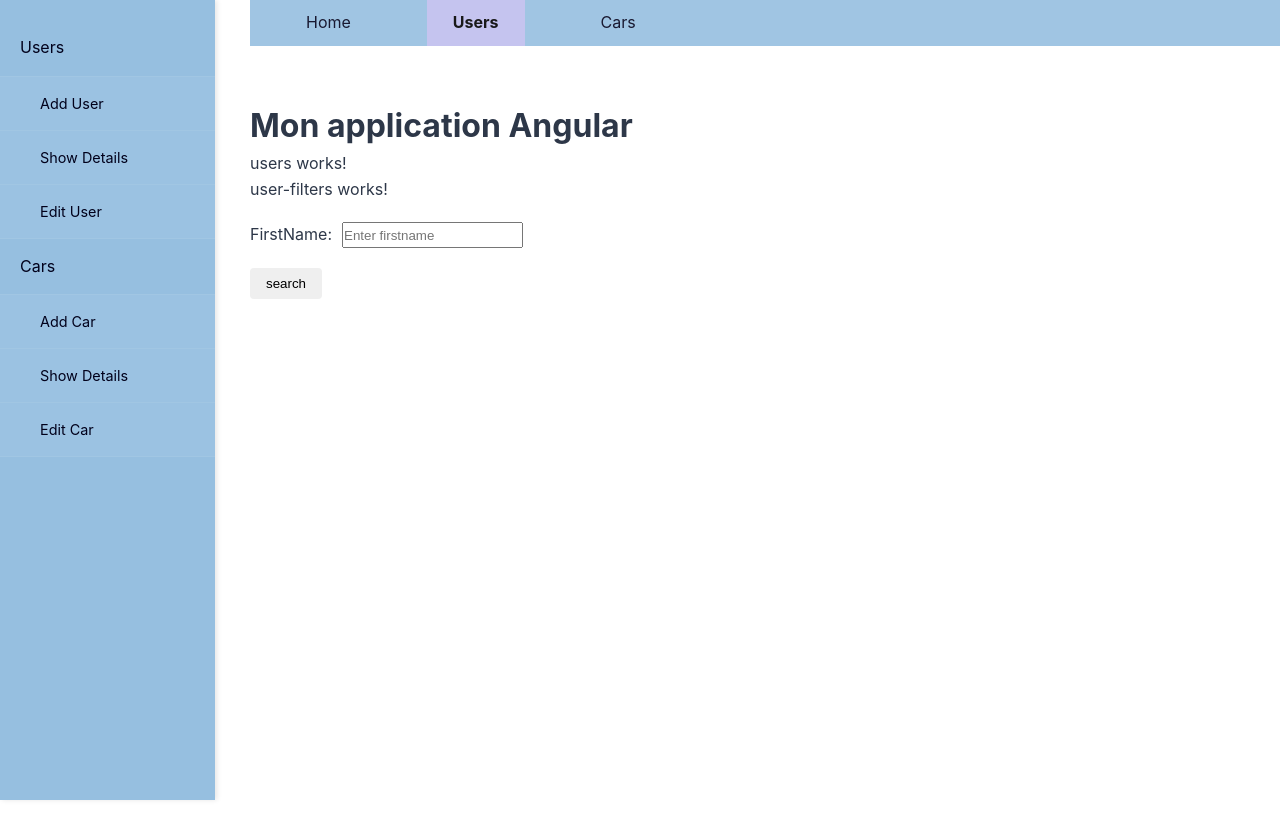
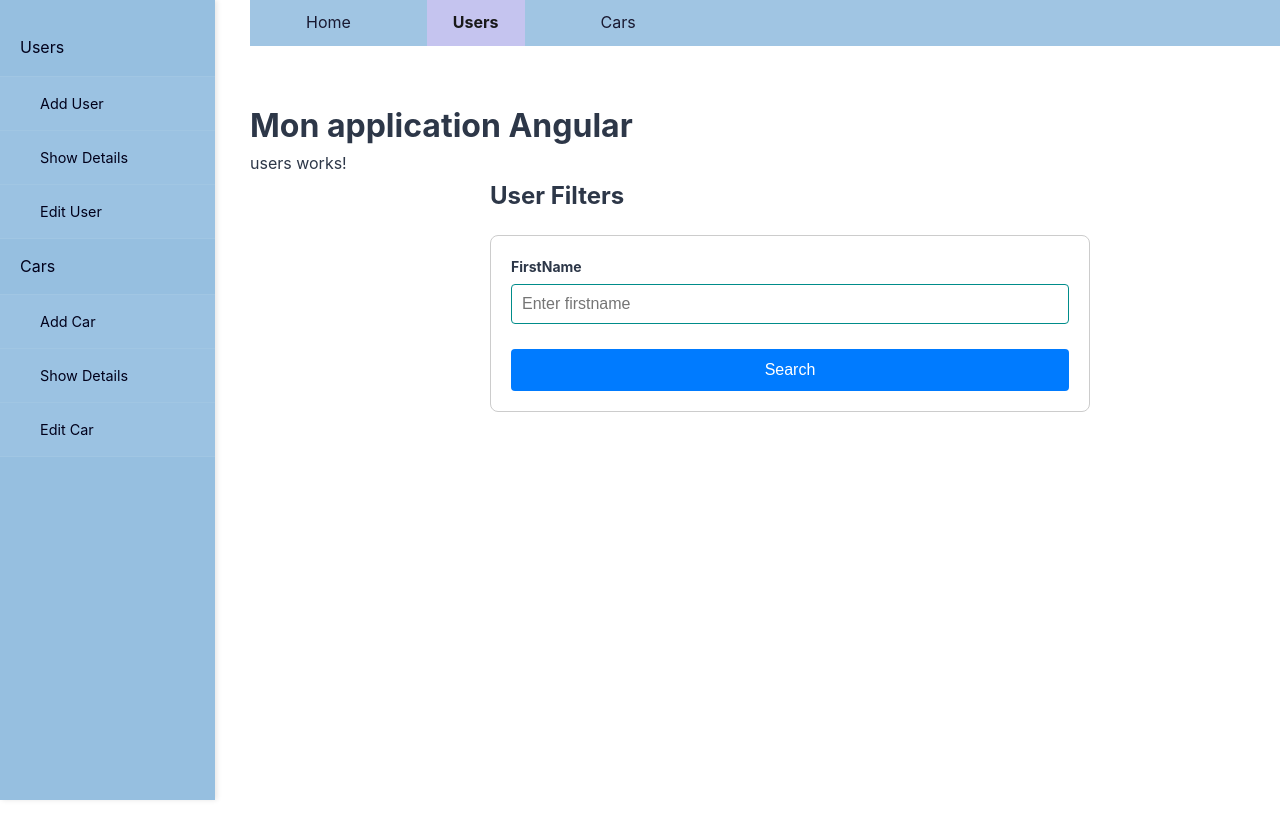
Before and after one commit to shebruu/ngx-foundation, an Angular app in the folder ngx-foundation/: page /users in a window 1280 px wide. Shown: the top 838 px of the page. Built offline with nearby package versions, Linux system fonts and the light colour scheme.

Commit message:
update userfilters, carfilters style

```diff
--- a/ngx-foundation/src/app/features/cars/components/car-filters/car-filters.html
+++ b/ngx-foundation/src/app/features/cars/components/car-filters/car-filters.html
@@ -7,7 +7,7 @@
 
   </div>
 
- <div class="row">
+  <div class="row">
     <label for="brand">Brand</label>
     <input id="brand" formControlName="brand" type="text" placeholder="Enter brand" />
 
@@ -26,22 +26,16 @@
   </div>
 
 
-<div class="row two-cols">
-    <div>
-      <label for="minhp">Min HP</label>
+  <div class="row two-cols">
+    <div class="col">
+      <label for="minhp">Min hP</label>
       <input id="minhp" formControlName="minhp" type="number" inputmode="numeric" />
     </div>
-    <div>
-      <label for="maxhp">Max HP</label>
+    <div class="col">
+      <label for="maxhp">Max hP</label>
       <input id="maxhp" formControlName="maxhp" type="number" inputmode="numeric" />
     </div>
   </div>
 
-
-
   <button type="submit">Filter</button>
-
-
-
-
 </form>
--- a/ngx-foundation/src/app/features/cars/components/car-filters/car-filters.scss
+++ b/ngx-foundation/src/app/features/cars/components/car-filters/car-filters.scss
@@ -1,21 +1,62 @@
-.form {
-  max-width: 640px;
-  margin: 0 auto;
-  padding: 16px;
-  background: #fff;
-  border: 1px solid #e5e7eb;
-  border-radius: 8px;
+
+h3 {
+  font-size: 1.5rem;
+  text-align: left;
+  margin-bottom: 1.25rem;
+  margin-left: 30rem;
 }
 
-.row{
+
+.form {
+  max-width: 37.5rem;
+  margin: 0 auto 0 15rem;
+  padding: 1.25rem;
+  border: 0.0625rem solid #ccc;
+  border-radius: 0.5rem;
+}
+
+
+.row {
   display: flex;
-  flex-direction: row;
-  justify-content: flex-start;
-  margin-bottom: 16px;
+  flex-direction: column;
+  margin-bottom: 0.9375rem;
 }
+
 
 .row.two-cols {
   display: grid;
   grid-template-columns: 1fr 1fr;
-  gap: 12px;
+  gap: 0.9375rem;
 }
+
+
+label {
+  font-size: 0.875rem;
+  font-weight: bold;
+  margin-bottom: 0.3125rem;
+}
+
+
+input {
+  padding: 0.625rem;
+  font-size: 1rem;
+  border: 0.0625rem solid #ddd;
+  border-radius: 0.25rem;
+}
+
+// Bouton
+button {
+  width: 100%;
+  padding: 0.75rem;
+  font-size: 1rem;
+  background-color: #0b56eb;
+  color: white;
+  border: none;
+  border-radius: 0.25rem;
+  cursor: pointer;
+  margin-top: 0.625rem;
+}
+
+button:hover {
+  background-color: #0056b3;
+}
--- a/ngx-foundation/src/app/features/users/components/user-filters/user-filters.html
+++ b/ngx-foundation/src/app/features/users/components/user-filters/user-filters.html
@@ -1,24 +1,17 @@
+<h3>User Filters</h3>
+<form [formGroup]="userFilterForm" (ngSubmit)="submitForm()" class="form">
 
-
-<p>user-filters works!</p>
-
-<div [formGroup]="userFilterForm">
-
-    <label >FirstName:</label>
-
-
-    <input  formControlName="firstname" type="text"  placeholder="Enter firstname"   >
-        <!-- firstname @createuserfilterform -->
+    <div class="row">
+        <label for="firstname">FirstName</label>
+        <input id="firstname" formControlName="firstname" type="text" placeholder="Enter firstname" />
 
         @if (!userFilterForm.controls['firstname'].valid &&
         userFilterForm.controls['firstname'].dirty &&
         userFilterForm.controls['firstname'].touched ) {
         <p class="error_message_firstname">Firstname invalide</p>
-    }
-<br>
+        }
+    </div>
 
+    <button type="submit">Search</button>
 
-</div>
-<!-- désactiver le bouton si le champ est vide -->
-    <button class="search_button"
-    (click)="submitForm()" >search</button>
+</form>
--- a/ngx-foundation/src/app/features/users/components/user-filters/user-filters.scss
+++ b/ngx-foundation/src/app/features/users/components/user-filters/user-filters.scss
@@ -1,21 +1,62 @@
 
-div {
 
-    margin-top: 20px;
-    margin-bottom: 20px;
-    display: flex;
-    gap: 10px;
-
+h3 {
+  font-size: 1.5rem;
+  text-align: left;
+  margin-bottom: 1.25rem;
+  margin-left: 15rem;
 }
 
 
+.form {
+  max-width: 37.5rem;
+  margin: 0 auto 0 15rem;
+  padding: 1.25rem;
+  border: 0.0625rem solid #ccc;
+  border-radius: 0.5rem;
+}
 
 
+.row {
+  display: flex;
+  flex-direction: column;
+  margin-bottom: 0.9375rem;
+}
 
 
+label {
+  font-size: 0.875rem;
+  font-weight: bold;
+  margin-bottom: 0.3125rem;
+}
+
+input {
+  padding: 0.625rem;
+  font-size: 1rem;
+  border: 0.0625rem solid #008c8a;
+  border-radius: 0.25rem;
+}
+
+
+button {
+  width: 100%;
+  padding: 0.75rem;
+  font-size: 1rem;
+  background-color: #007bff;
+  color: white;
+  border: none;
+  border-radius: 0.25rem;
+  cursor: pointer;
+  margin-top: 0.625rem;
+}
+
+button:hover {
+  background-color: #0056b3;
+}
+
 .error_message_firstname {
-    color: red;
-    font-weight: bold;
-    font-size: 12px;
-    margin-top: 4px;
+  color: red;
+  font-weight: bold;
+  font-size: 0.75rem;
+  margin-top: 0.25rem;
 }
```
